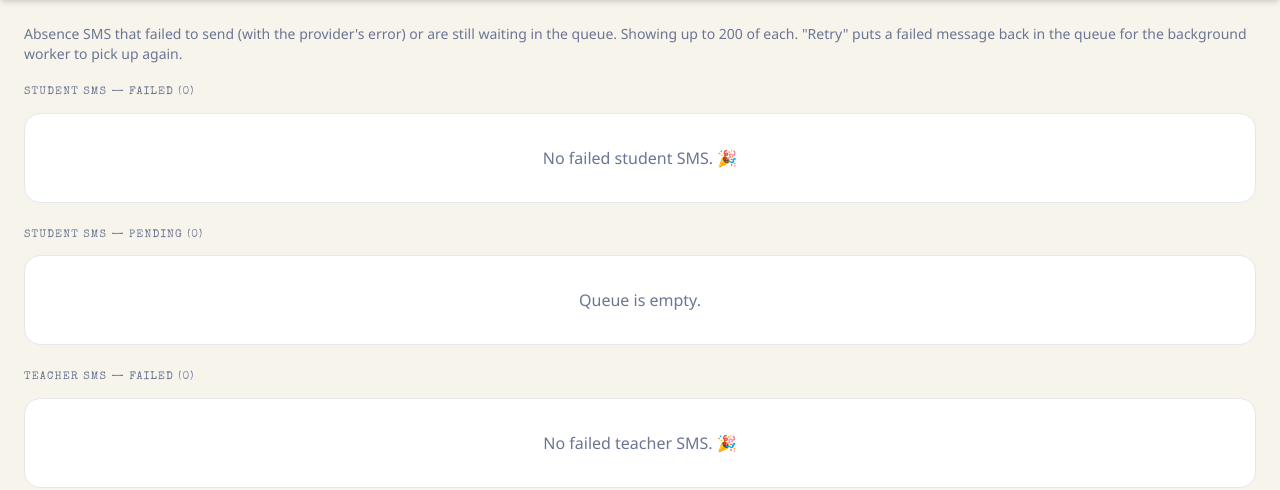
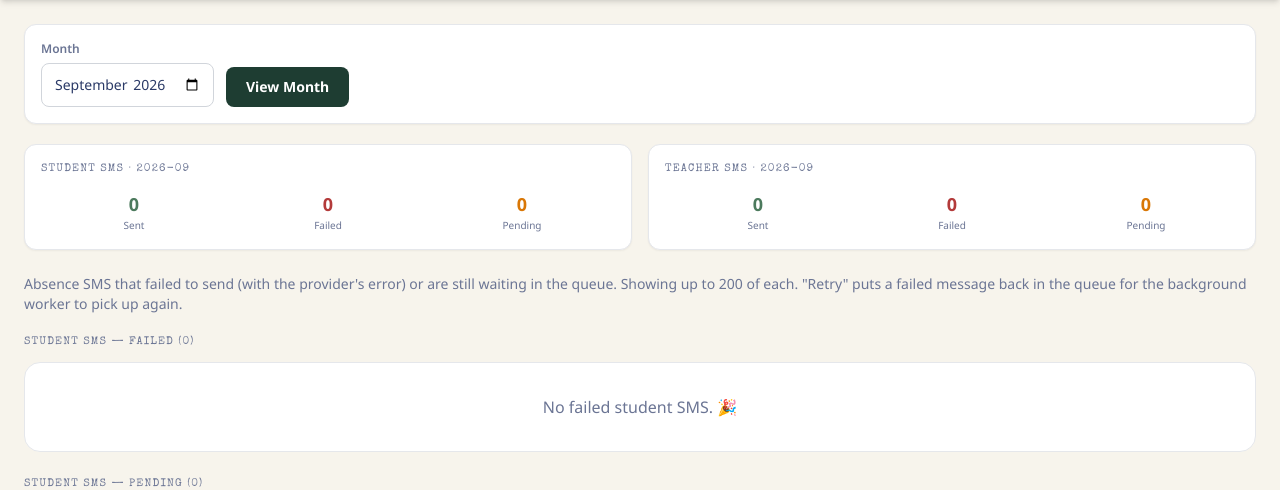
Before and after one commit to MMunna5/School-attendance, a Django app: page /admin-panel/sms-status/ in a window 1280 px wide. Shown: the part 64-554 px from the top of the page. Run offline with Django 5.2, Linux system fonts and the light colour scheme; the visitor is signed in with stand-in values (Sample User, id 1); data that the repository does not hold is empty; some libraries are stand-ins or nearby versions.

Commit message:
Add month-wise SMS status counts
Show monthly sent, failed, and pending SMS counts for students and teachers while preserving the existing retry queues.

```diff
--- a/attendance/templates/attendance/sms_status.html
+++ b/attendance/templates/attendance/sms_status.html
@@ -15,6 +15,34 @@
 {% endblock %}
 
 {% block content %}
+
+<form method="get" class="bg-white border border-gray-200 rounded-xl p-4 mb-5 shadow-sm flex flex-wrap gap-3 items-end">
+    <div>
+        <label for="sms-month" class="block text-xs font-semibold text-ink-soft mb-1.5">Month</label>
+        <input id="sms-month" type="month" name="month" value="{{ month_str }}" class="border border-gray-300 rounded-lg px-3 py-2.5 text-sm">
+    </div>
+    <button type="submit" class="bg-forest text-white text-sm font-bold px-5 py-2.5 rounded-lg hover:bg-forest-deep transition">View Month</button>
+</form>
+
+<div class="grid grid-cols-1 sm:grid-cols-2 gap-4 mb-6">
+    <div class="bg-white border border-gray-200 rounded-xl p-4 shadow-sm">
+        <div class="font-display text-[11px] tracking-widest uppercase text-ink-soft mb-3">Student SMS · {{ month_str }}</div>
+        <div class="grid grid-cols-3 gap-2 text-center">
+            <div><div class="text-lg font-bold text-present">{{ counts.student.sent }}</div><div class="text-[10px] text-ink-soft">Sent</div></div>
+            <div><div class="text-lg font-bold text-absent">{{ counts.student.failed }}</div><div class="text-[10px] text-ink-soft">Failed</div></div>
+            <div><div class="text-lg font-bold text-amber-600">{{ counts.student.pending }}</div><div class="text-[10px] text-ink-soft">Pending</div></div>
+        </div>
+    </div>
+    <div class="bg-white border border-gray-200 rounded-xl p-4 shadow-sm">
+        <div class="font-display text-[11px] tracking-widest uppercase text-ink-soft mb-3">Teacher SMS · {{ month_str }}</div>
+        <div class="grid grid-cols-3 gap-2 text-center">
+            <div><div class="text-lg font-bold text-present">{{ counts.teacher.sent }}</div><div class="text-[10px] text-ink-soft">Sent</div></div>
+            <div><div class="text-lg font-bold text-absent">{{ counts.teacher.failed }}</div><div class="text-[10px] text-ink-soft">Failed</div></div>
+            <div><div class="text-lg font-bold text-amber-600">{{ counts.teacher.pending }}</div><div class="text-[10px] text-ink-soft">Pending</div></div>
+        </div>
+    </div>
+</div>
+
 
 <div class="text-sm text-ink-soft mb-5">
     Absence SMS that failed to send (with the provider's error) or are still waiting in the queue.
--- a/attendance/views.py
+++ b/attendance/views.py
@@ -1516,10 +1516,8 @@ def correct_attendance(request, student_id):
 @user_passes_test(is_admin)
 def sms_status(request):
     """
-    Admin-only visibility into the SMS queue: which absence alerts are
-    still pending, and which ones failed (with the provider's error, so
-    a bad phone number or a provider rejection is visible in the app
-    instead of only in the Django admin / database).
+    Admin-only SMS queue status with sent/failed/pending counts for a
+    selectable month. Failed and pending lists remain available for retry.
     """
     if request.method == 'POST':
         action = request.POST.get('action')
@@ -1532,6 +1530,41 @@ def sms_status(request):
                 next_attempt_at=None,
             )
         return redirect('sms_status')
+
+    # Match the Laravel implementation: default to the current Bangladesh month.
+    month_str = (request.GET.get('month') or '').strip()
+    try:
+        year, month = map(int, month_str.split('-'))
+        datetime.date(year, month, 1)  # validates year/month
+    except (ValueError, TypeError):
+        today_local = local_today()
+        year, month = today_local.year, today_local.month
+        month_str = f"{year:04d}-{month:02d}"
+
+    counts = {
+        'student': {
+            'sent': AbsenceSms.objects.filter(
+                date__year=year, date__month=month, status=AbsenceSms.STATUS_SENT
+            ).count(),
+            'failed': AbsenceSms.objects.filter(
+                date__year=year, date__month=month, status=AbsenceSms.STATUS_FAILED
+            ).count(),
+            'pending': AbsenceSms.objects.filter(
+                date__year=year, date__month=month, status=AbsenceSms.STATUS_PENDING
+            ).count(),
+        },
+        'teacher': {
+            'sent': TeacherAbsenceSms.objects.filter(
+                date__year=year, date__month=month, status=TeacherAbsenceSms.STATUS_SENT
+            ).count(),
+            'failed': TeacherAbsenceSms.objects.filter(
+                date__year=year, date__month=month, status=TeacherAbsenceSms.STATUS_FAILED
+            ).count(),
+            'pending': TeacherAbsenceSms.objects.filter(
+                date__year=year, date__month=month, status=TeacherAbsenceSms.STATUS_PENDING
+            ).count(),
+        },
+    }
 
     student_failed = (
         AbsenceSms.objects.select_related('student')
@@ -1559,6 +1592,8 @@ def sms_status(request):
         'student_pending': student_pending,
         'teacher_failed': teacher_failed,
         'teacher_pending': teacher_pending,
+        'month_str': month_str,
+        'counts': counts,
     })
 
 def _viewer_allowed_classes(user):
```
